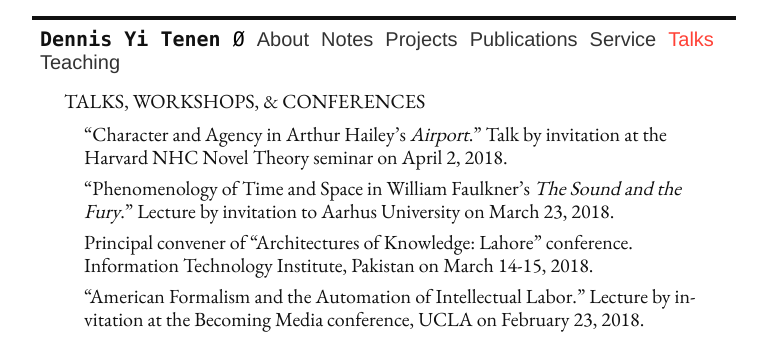
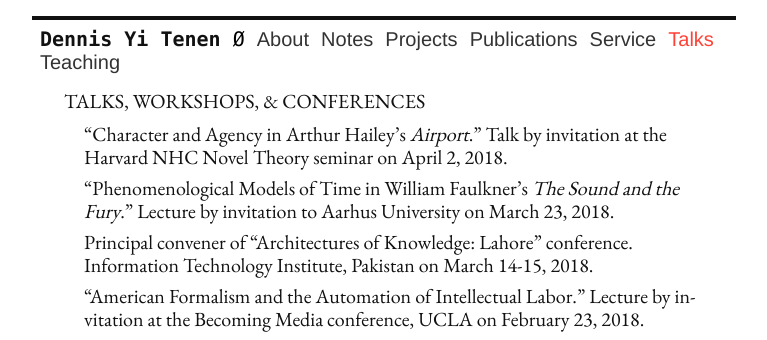
Before and after one commit to denten/denten.github.io, a Jekyll site: the page built from _pages/talks.md, in a window 1280 px wide and 900 px high. Shown: the top 340 px of the window, without its empty margins (256-1023 px from the left). Built offline with Jekyll 4.4.1, drawn with Linux system fonts in a browser that asks for light colours.

```diff
--- a/_includes/CV/06-talks.md
+++ b/_includes/CV/06-talks.md
@@ -3,7 +3,7 @@
 
 - "Character and Agency in Arthur Hailey's *Airport*." Talk by invitation at
   the Harvard NHC Novel Theory seminar on April 2, 2018.
-- "Phenomenology of Time and Space in William Faulkner's *The Sound and the
+- "Phenomenological Models of Time in William Faulkner's *The Sound and the
   Fury*." Lecture by invitation to Aarhus University on March 23, 2018.
 - Principal convener of "Architectures of Knowledge: Lahore" conference.
   Information Technology Institute, Pakistan on March 14-15, 2018.
```
